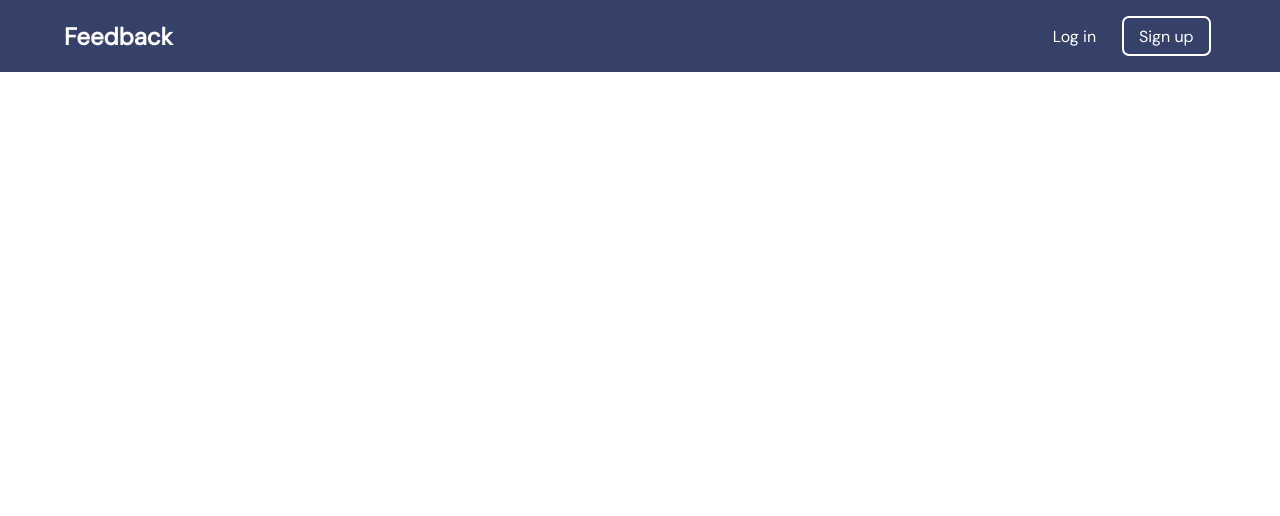
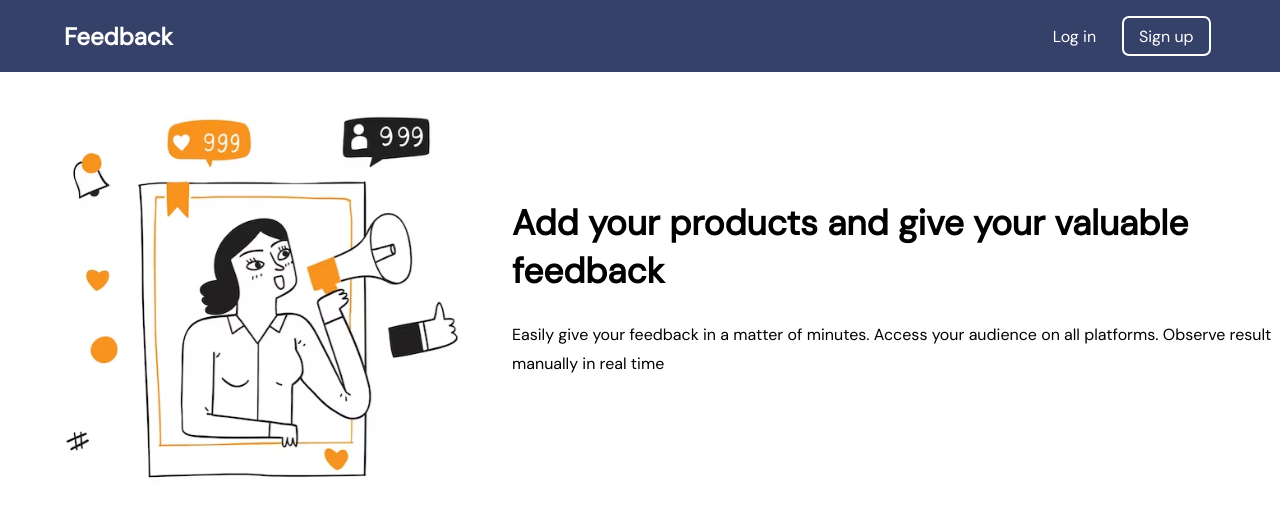
Before and after one commit to RitikJ06/Feedback-Platform, a React app in the folder client/: page / in a window 1280 px wide. Built offline with nearby package versions, Linux system fonts and the light colour scheme.

Commit message:
Hero section added

```diff
--- a/client/src/components/Main/Main.jsx
+++ b/client/src/components/Main/Main.jsx
@@ -1,9 +1,13 @@
 import React from 'react'
 import './Main.css'
-import NavBar from '../navBar/NavBar'
+import NavBar from './navBar/NavBar'
+import HeroSection from './heroSection/HeroSection'
 
 export default function Main() {
   return (
-    <NavBar/>
+    <>
+      <NavBar/>
+      <HeroSection/>
+    </>
   )
 }
--- /dev/null
+++ b/client/src/components/Main/heroSection/HeroSection.css
@@ -0,0 +1,30 @@
+.heroSectionWrapper{
+    display: flex;
+    height: 55%;
+}
+.heroImageWrapper{
+    display: flex;
+    height: 100%;
+    width: 40%;
+    justify-content: center;
+    align-items: center;
+}
+.heroImage{
+    display: flex;
+    height: 90%;
+}
+.heroTextWrapper{
+    width: 60%;
+    display: flex;
+    height: 100%;
+    flex-direction: column;
+    justify-content: center;
+}
+.heroTextWrapper h1{
+    font-size: 2.2em;
+    line-height: 3rem;
+    margin: 10px 0px;
+}
+.heroTextWrapper p{
+    line-height: 1.8rem;
+}
--- /dev/null
+++ b/client/src/components/Main/heroSection/HeroSection.jsx
@@ -0,0 +1,19 @@
+import React from 'react'
+import './HeroSection.css'
+import heroImage from './../../../images/hero_image.png'
+
+export default function HeroSection() {
+  return (
+    <div className='heroSectionWrapper'>
+      <div className='heroImageWrapper'>
+          <img className='heroImage' alt='hero section image' src={heroImage}/>
+      </div>
+
+      <div className='heroTextWrapper'>
+        <h1>Add your products and give your valuable feedback</h1>
+        <p>Easily give your feedback in a matter of minutes. Access your audience on all platforms. Observe result manually in real time</p>
+      </div>
+
+    </div>
+  )
+}
--- a/client/src/components/navBar/NavBar.jsx
+++ b/client/src/components/Main/navBar/NavBar.jsx
@@ -1,7 +1,7 @@
 import React from 'react';
 import { useState, useEffect } from 'react';
 import { Link } from 'react-router-dom';
-import userImg from './../../images/user-image.png'
+import userImg from './../../../images/user-image.png'
 import './NavBar.css'
 
 export default function NavBar(props) {
--- a/client/src/index.css
+++ b/client/src/index.css
@@ -16,6 +16,7 @@ code {
   width: 100vw;
   height: 100vh;
   display: flex;
+  flex-direction: column;
 }
 
 a {
```
Also changed, not shown: client/src/components/Main/navBar/NavBar.css (renamed from client/src/components/navBar/NavBar.css), client/src/images/hero_image.png (added).
